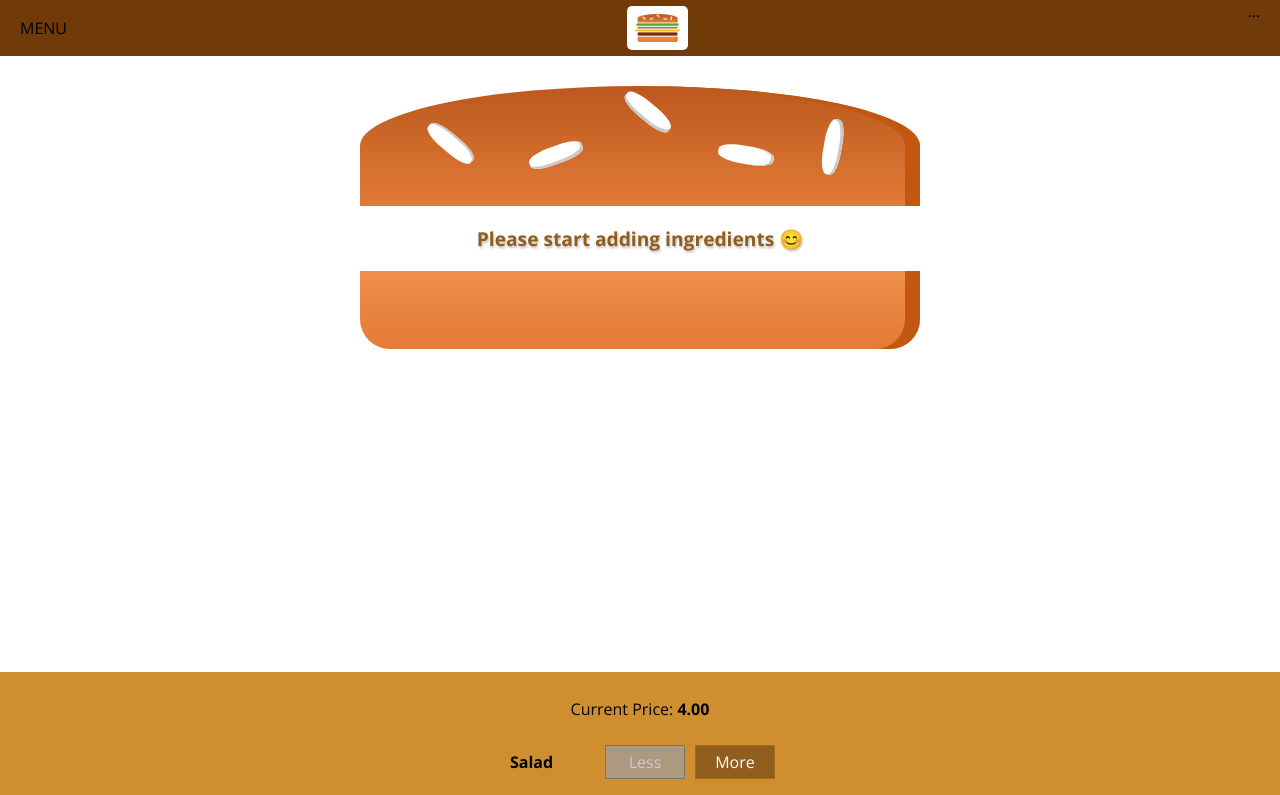
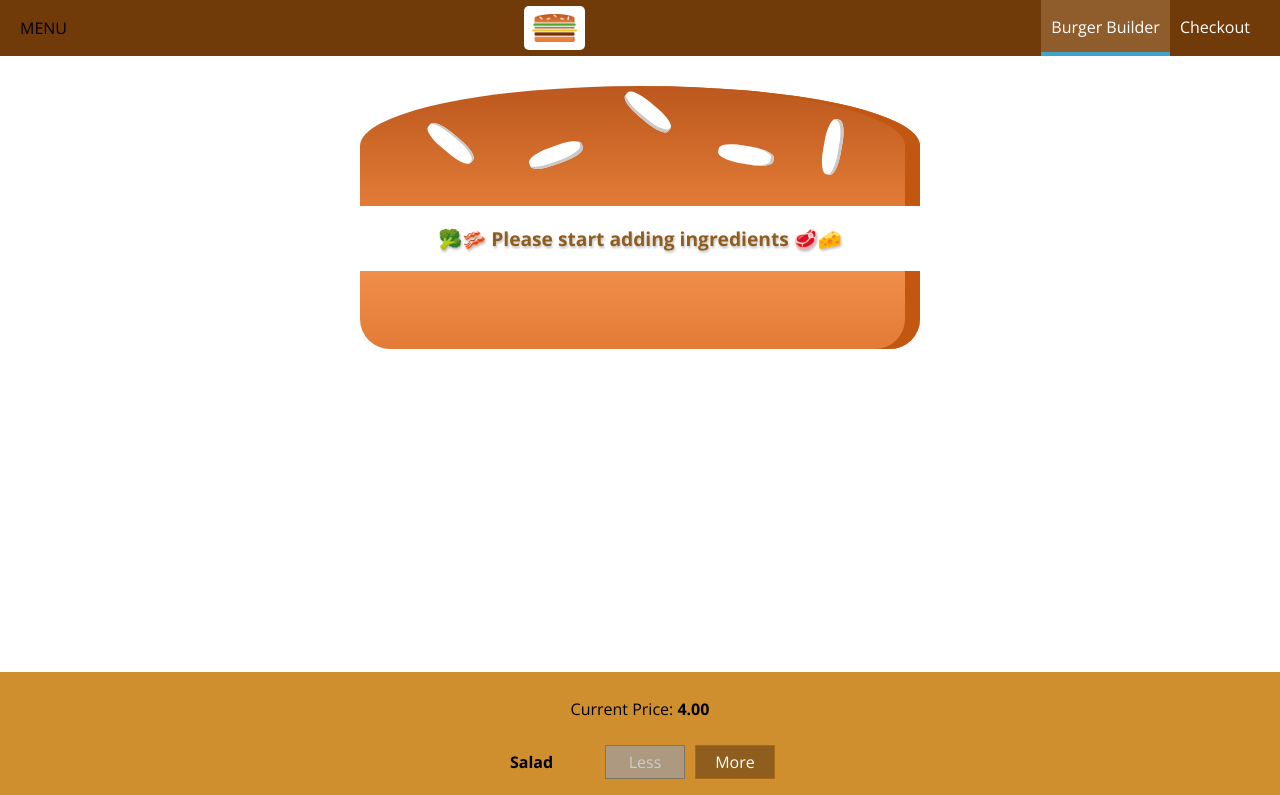
Before and after one commit to ProUnebit/The_BurgerBuilder, a React app: page / in a window 1280 px wide. Shown: the top 795 px of the page. Built offline with nearby package versions, Linux system fonts and the light colour scheme.

Commit message:
add basic SideDrawer in Layout

```diff
--- a/src/components/Burger/Burger.js
+++ b/src/components/Burger/Burger.js
@@ -15,7 +15,7 @@ const burger = (props) => {
         }, []);
 
     if (transformedIngredients.length === 0) {
-        transformedIngredients = <p>Please start adding ingredients <span role="img" aria-label="smile">😊</span></p>
+        transformedIngredients = <p><span role="img" aria-label="ingredients">🥦🥓 </span> Please start adding ingredients <span role="img" aria-label="ingredients"> 🥩🧀</span></p>;
     }
 
     return (
--- a/src/components/Layout/Layout.js
+++ b/src/components/Layout/Layout.js
@@ -2,11 +2,13 @@ import React from 'react';
 import Input from '../../hoc/Input';
 import classes from './Layout.css';
 import Toolbar from '../Navigation/Toolbar/Toolbar'
+import SideDrawer from '../Navigation/SideDrawer/SideDrawer'
 
 const layout = (props) => {
     return (
         <Input>
             <Toolbar />
+            <SideDrawer />
             <main className = {classes.Content}>
                 {props.children}
             </main>
--- /dev/null
+++ b/src/components/Navigation/NavigationItems/NavigationItem/NavigationItem.css
@@ -0,0 +1,25 @@
+.NavigationItem {
+    margin: 0;
+    box-sizing: border-box;
+    display: flex;
+    height: 100%;
+    align-items: center;
+}
+
+.NavigationItem a {
+    color: white;
+    text-decoration: none;
+    height: 100%;
+    padding: 16px 10px;
+    border-bottom: 4px solid transparent;
+    box-sizing: border-box;
+    display: block;
+}
+
+.NavigationItem a:hover,
+.NavigationItem a:active,
+.NavigationItem a.active {
+    background-color: #8F5C2C;
+    border-bottom: 4px solid #40A4C8;
+    color: white;
+}
--- /dev/null
+++ b/src/components/Navigation/NavigationItems/NavigationItem/NavigationItem.js
@@ -0,0 +1,14 @@
+import React from 'react'
+import classes from './NavigationItem.css'
+
+const navigationItem = (props) => (
+    <li className = {classes.NavigationItem}>
+        <a
+            href = {props.link}
+            className = {props.active ? classes.active : null}
+            >{props.children}
+        </a>
+    </li>
+)
+
+export default navigationItem;
--- /dev/null
+++ b/src/components/Navigation/NavigationItems/NavigationItems.css
@@ -0,0 +1,8 @@
+.NavigationItems {
+    margin: 0;
+    padding: 0;
+    list-style: none;
+    display: flex;
+    align-items: center;
+    height: 100%;
+}
--- /dev/null
+++ b/src/components/Navigation/NavigationItems/NavigationItems.js
@@ -0,0 +1,12 @@
+import React from 'react'
+import classes from './NavigationItems.css'
+import NavigationItem from './NavigationItem/NavigationItem'
+
+const navigationItems = () => (
+    <ul className = {classes.NavigationItems}>
+        <NavigationItem link="/" active>Burger Builder</NavigationItem>
+        <NavigationItem link="/">Checkout</NavigationItem>
+    </ul>
+)
+
+export default navigationItems;
--- /dev/null
+++ b/src/components/Navigation/SideDrawer/SideDrawer.css
@@ -0,0 +1,27 @@
+.SideDrawer {
+    position: fixed;
+    width: 280px;
+    max-width: 70%;
+    height: 100%;
+    left: 0;
+    top: 0;
+    z-index: 200;
+    background-color: white;
+    padding: 32px 16px;
+    box-sizing: border-box;
+    transition: transform 0.3s ease-out;
+}
+
+@media (min-width: 500px) {
+    .SideDrawer {
+        display: none;
+    }
+}
+
+.Open {
+    transform: translateX(0);
+}
+
+.Close {
+    transform: translateX(-100%);
+}
--- /dev/null
+++ b/src/components/Navigation/SideDrawer/SideDrawer.js
@@ -0,0 +1,20 @@
+import React from 'react'
+import Logo from '../../Logo/Logo'
+import NavigationItems from '../NavigationItems/NavigationItems'
+import classes from './SideDrawer.css'
+
+const sideDrawer = (props) => {
+
+
+
+    return (
+        <div className = {classes.SideDrawer}>
+            <Logo />
+            <nav>
+                <NavigationItems />
+            </nav>
+        </div>
+    )
+}
+
+export default sideDrawer;
--- a/src/components/Navigation/Toolbar/Toolbar.js
+++ b/src/components/Navigation/Toolbar/Toolbar.js
@@ -1,13 +1,14 @@
 import React from 'react'
 import classes from './Toolbar.css'
 import Logo from '../../Logo/Logo'
+import NavigationItems from '../NavigationItems/NavigationItems'
 
 const toolbar = (props) => (
     <header className = {classes.Toolbar}>
         <div>MENU</div>
         <Logo />
         <nav>
-            ...
+            <NavigationItems />
         </nav>
     </header>
 )
```
